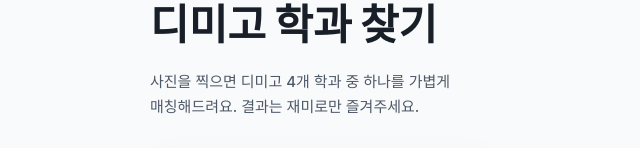
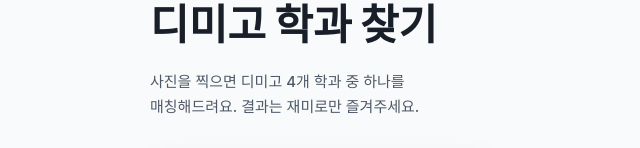
Before and after one commit to Wanghyeon/luna-sorting-hat, a React (Vite) app: page / in a window 1280 px wide. Shown: the part 303-451 px from the top of the page, without its empty margins (319-959 px from the left). Built offline with nearby package versions, Linux system fonts and the light colour scheme; a web font is replaced by a local one.

Commit message:
가볍게

```diff
--- a/src/pages/Home.jsx
+++ b/src/pages/Home.jsx
@@ -41,7 +41,7 @@ export default function Home({ onCaptureComplete }) {
             </h1>
 
             <p className="mt-5 max-w-[320px] text-[15px] font-medium leading-[1.72] text-[#4E5968] [word-break:keep-all]">
-              사진을 찍으면 디미고 4개 학과 중 하나를 가볍게 매칭해드려요.
+              사진을 찍으면 디미고 4개 학과 중 하나를 매칭해드려요.
               결과는 재미로만 즐겨주세요.
             </p>
 
```
